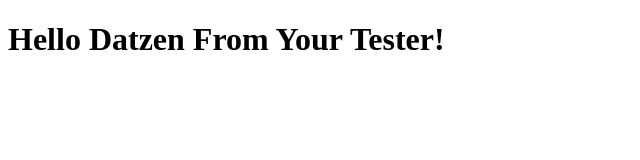
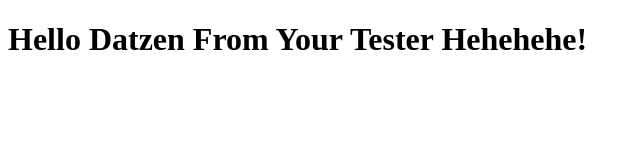
Before and after one commit to lianstemp/simple-datzen, a plain HTML site: page index.html in a window 1280 px wide. Shown: the whole page, without its empty margins (0-640 px from the left). Drawn offline with Linux system fonts and the light colour scheme.

Commit message:
Update index.html

```diff
--- a/index.html
+++ b/index.html
@@ -6,6 +6,6 @@
     <title>CloudDatzen</title>
   </head>
   <body>
-    <h1>Hello Datzen From Your Tester!</h1>
+    <h1>Hello Datzen From Your Tester Hehehehe!</h1>
   </body>
 </html>
```
